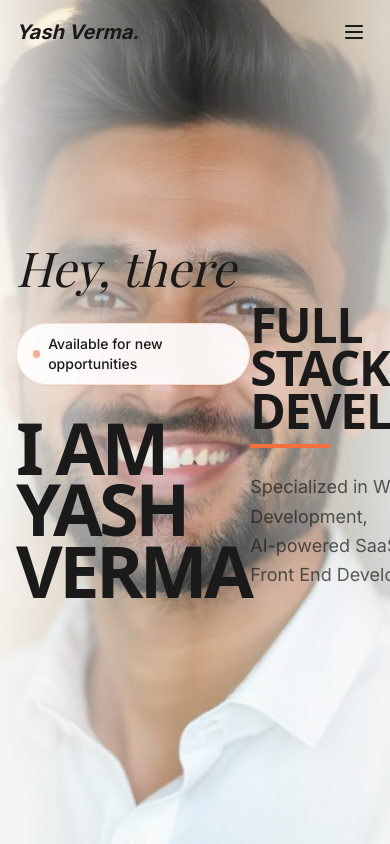
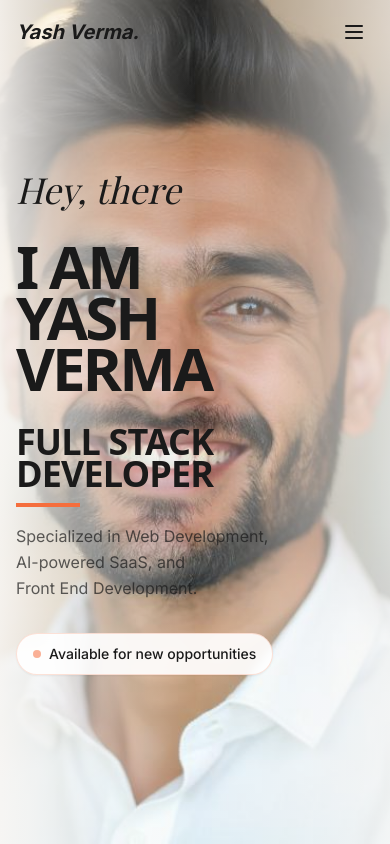
Before and after one commit to Yashverma849/Yash-Portfolio, a React (Vite) app: page / in a window 390 px wide. Shown: the top 844 px of the page. Built offline with nearby package versions, Linux system fonts and the light colour scheme; the HTML template or start-up script is replaced by a standard one; a web font is replaced by a local one.

Commit message:
Fix: Adjust hero section alignment

```diff
--- a/src/components/Hero.tsx
+++ b/src/components/Hero.tsx
@@ -17,14 +17,14 @@ const Hero = () => {
 
       {/* Content */}
       <div className="relative z-10 max-w-7xl mx-auto px-4 sm:px-6 lg:px-8 py-20 w-full">
-        <div className="relative min-h-[70vh] flex items-center">
-          {/* Left Side - Main Text */}
-          <div className="w-full lg:w-1/2 space-y-8">
+        <div className="relative min-h-[70vh] flex flex-col justify-center">
+          {/* Top Row - Hey there and Badge */}
+          <div className="flex items-start justify-between mb-8 lg:mb-12">
             <motion.h2
               initial={{ opacity: 0, y: 20 }}
               animate={{ opacity: 1, y: 0 }}
               transition={{ delay: 0.2 }}
-              className="text-5xl md:text-6xl lg:text-7xl font-playfair italic text-foreground font-normal"
+              className="text-4xl md:text-5xl lg:text-6xl font-playfair italic text-foreground font-normal"
             >
               Hey, there
             </motion.h2>
@@ -33,17 +33,21 @@ const Hero = () => {
               initial={{ opacity: 0 }}
               animate={{ opacity: 1 }}
               transition={{ delay: 0.3 }}
-              className="inline-flex items-center gap-2 px-4 py-2.5 bg-white/90 backdrop-blur-sm rounded-full border border-accent/20 shadow-sm"
+              className="hidden md:inline-flex items-center gap-2 px-4 py-2.5 bg-white/90 backdrop-blur-sm rounded-full border border-accent/20 shadow-sm"
             >
               <div className="w-2 h-2 bg-accent rounded-full animate-pulse" />
               <span className="text-sm font-medium">Available for new opportunities</span>
             </motion.div>
+          </div>
 
+          {/* Main Content Row */}
+          <div className="flex flex-col lg:flex-row lg:items-end lg:justify-between gap-8 lg:gap-12">
+            {/* Left Side - Name */}
             <motion.h1
               initial={{ opacity: 0, y: 20 }}
               animate={{ opacity: 1, y: 0 }}
               transition={{ delay: 0.4 }}
-              className="text-7xl md:text-8xl lg:text-9xl font-black leading-[0.85] tracking-tighter uppercase"
+              className="text-6xl md:text-7xl lg:text-8xl xl:text-9xl font-black leading-[0.85] tracking-tighter uppercase"
               style={{ fontFamily: 'system-ui, -apple-system, sans-serif' }}
             >
               I AM
@@ -52,28 +56,27 @@ const Hero = () => {
               <br />
               VERMA
             </motion.h1>
-          </div>
 
             {/* Right Side - Role Description */}
             <motion.div
               initial={{ opacity: 0, x: 50 }}
               animate={{ opacity: 1, x: 0 }}
               transition={{ delay: 0.5 }}
-            className="hidden lg:flex absolute right-0 top-1/2 -translate-y-1/2 w-1/2 justify-end pr-8"
+              className="lg:mb-4"
             >
-            <div className="space-y-6 text-right">
+              <div className="space-y-4 lg:space-y-6">
                 <div className="space-y-3">
                   <h3
-                  className="text-6xl xl:text-7xl font-black leading-[0.9] tracking-tight uppercase"
+                    className="text-4xl md:text-5xl lg:text-6xl xl:text-7xl font-black leading-[0.9] tracking-tight uppercase"
                     style={{ fontFamily: 'system-ui, -apple-system, sans-serif' }}
                   >
                     FULL STACK
                     <br />
                     DEVELOPER
                   </h3>
-                <div className="h-1 w-20 bg-accent ml-auto" />
+                  <div className="h-1 w-16 lg:w-20 bg-accent" />
                 </div>
-              <p className="text-lg text-foreground/70 leading-relaxed">
+                <p className="text-base lg:text-lg text-foreground/70 leading-relaxed">
                   Specialized in Web Development,
                   <br />
                   AI-powered SaaS, and
@@ -82,32 +85,17 @@ const Hero = () => {
                 </p>
               </div>
             </motion.div>
+          </div>
 
-          {/* Mobile - Role Description */}
+          {/* Mobile Badge */}
           <motion.div
-            initial={{ opacity: 0, y: 20 }}
-            animate={{ opacity: 1, y: 0 }}
+            initial={{ opacity: 0 }}
+            animate={{ opacity: 1 }}
             transition={{ delay: 0.6 }}
-            className="lg:hidden w-full mt-12 space-y-6"
+            className="md:hidden inline-flex items-center gap-2 px-4 py-2.5 bg-white/90 backdrop-blur-sm rounded-full border border-accent/20 shadow-sm mt-8 w-fit"
           >
-            <div className="space-y-3">
-              <h3
-                className="text-5xl font-black leading-[0.9] tracking-tight uppercase"
-                style={{ fontFamily: 'system-ui, -apple-system, sans-serif' }}
-              >
-                FULL STACK
-                <br />
-                DEVELOPER
-              </h3>
-              <div className="h-1 w-20 bg-accent" />
-            </div>
-            <p className="text-lg text-foreground/70 leading-relaxed">
-              Specialized in Web Development,
-              <br />
-              AI-powered SaaS, and
-              <br />
-              Front End Development.
-            </p>
+            <div className="w-2 h-2 bg-accent rounded-full animate-pulse" />
+            <span className="text-sm font-medium">Available for new opportunities</span>
           </motion.div>
         </div>
       </div>
```
Lines whose indentation alone changed are shown as unchanged.
